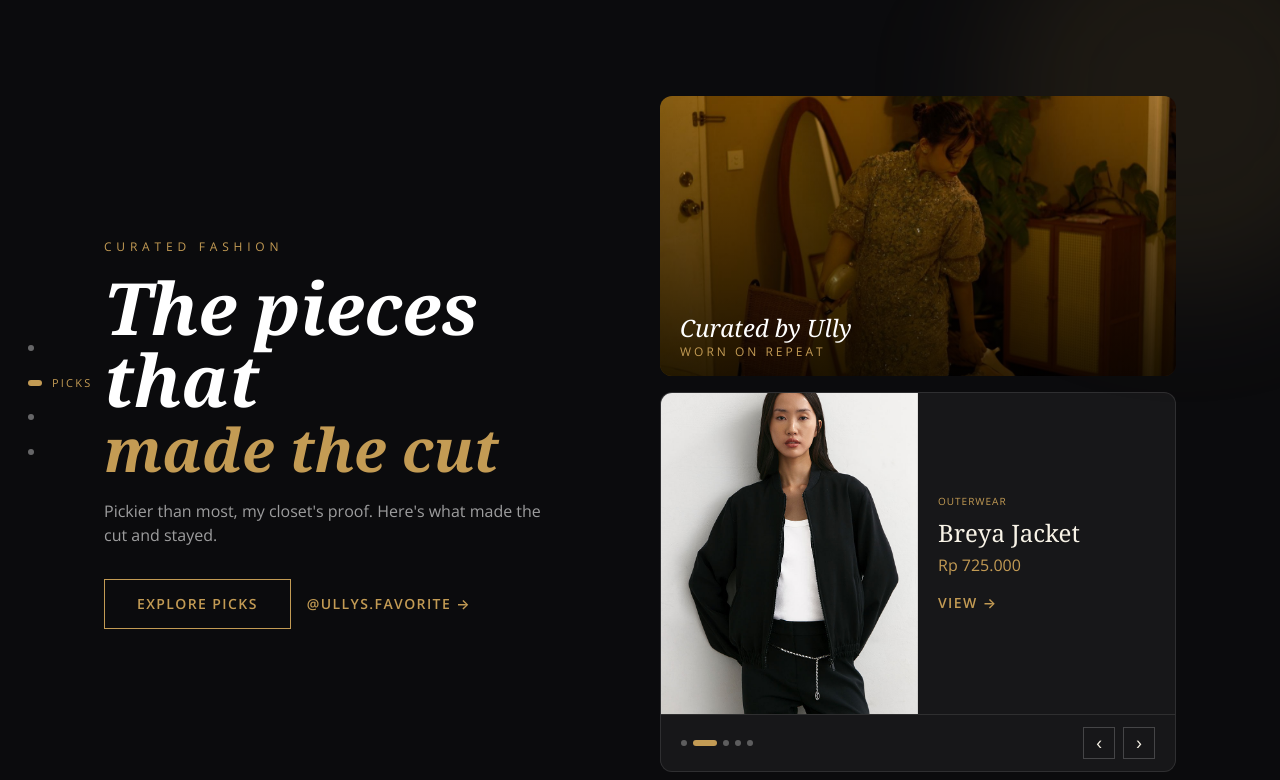
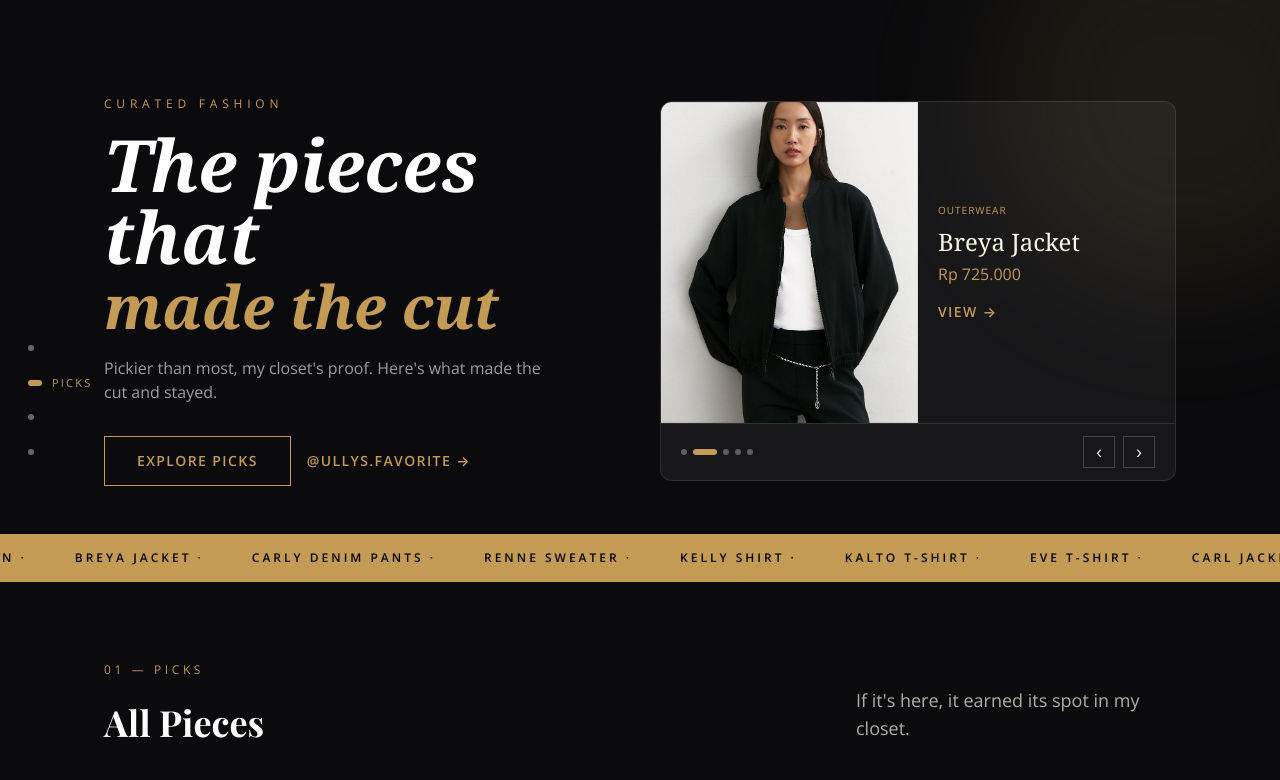
Before and after one commit to engfront/ullys-favorite, a Next.js app: page / in a window 1280 px wide. Shown: the top 780 px of the page. Built offline with nearby package versions, Linux system fonts and the light colour scheme; a web font is replaced by a local one.

Commit message:
🎨 Remove hero photo, keep elegant product card slider

```diff
--- a/app/page.tsx
+++ b/app/page.tsx
@@ -37,22 +37,10 @@ function Hero() {
               <a href="#picks" className="btn-gold">Explore Picks</a>
               <a href={site.socialInstagram} className="btn-line">@ullys.favorite →</a>
             </div>
-            <div className="mt-8 lg:hidden rounded-xl overflow-hidden">
-              <Image src="/ullys/images/hero.jpg" alt="ULLYS FAVORITE" width={600} height={400} className="w-full object-cover" />
-            </div>
           </div>
 
-          {/* right: v1 hero photo + product card slider */}
+          {/* right: elegant product card slider (hero foto tidak dipakai) */}
           <div>
-            <div className="relative rounded-xl overflow-hidden group mb-4">
-              <Image src="/ullys/images/hero.jpg" alt="ULLYS FAVORITE" width={700} height={460} className="w-full h-[280px] object-cover group-hover:scale-105 transition-transform duration-700" />
-              <div className="absolute inset-0 bg-gradient-to-t from-black/70 to-transparent" />
-              <div className="absolute bottom-4 left-5">
-                <p className="font-serif italic text-2xl text-white">Curated by Ully</p>
-                <p className="text-xs tracking-[0.25em] text-[#C39B54] uppercase">Worn on repeat</p>
-              </div>
-            </div>
-            {/* slider is client-interactive */}
             <ProductSlider />
           </div>
         </div>
```
